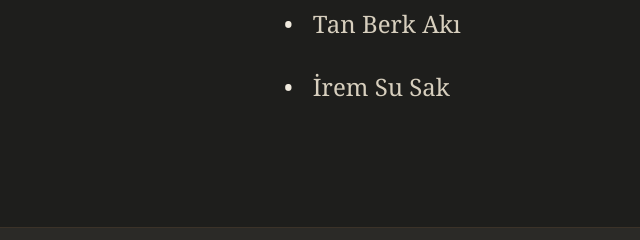
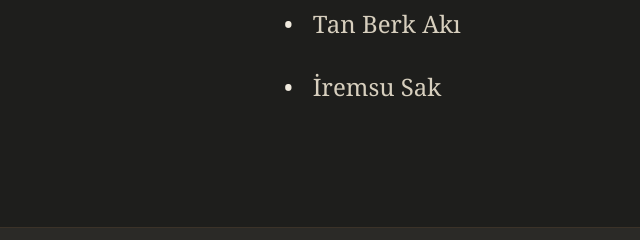
Before and after one commit to journalepitaph/journalepitaph.github.io, a plain HTML site: page pages/about/index.html in a window 1280 px wide. Shown: the part 623-863 px from the top of the page, 0-640 px from the left. Drawn offline with Linux system fonts and the light colour scheme.

Commit message:
Name fixed.

```diff
--- a/pages/about/index.html
+++ b/pages/about/index.html
@@ -42,7 +42,7 @@
             <li>Ekin Alçı</li>
             <li>Berkay Kaan Kabadayı</li>
             <li>Tan Berk Akı</li>
-            <li>İrem Su Sak</li>
+            <li>İremsu Sak</li>
           </ul>
         </div>
       </section>
```
